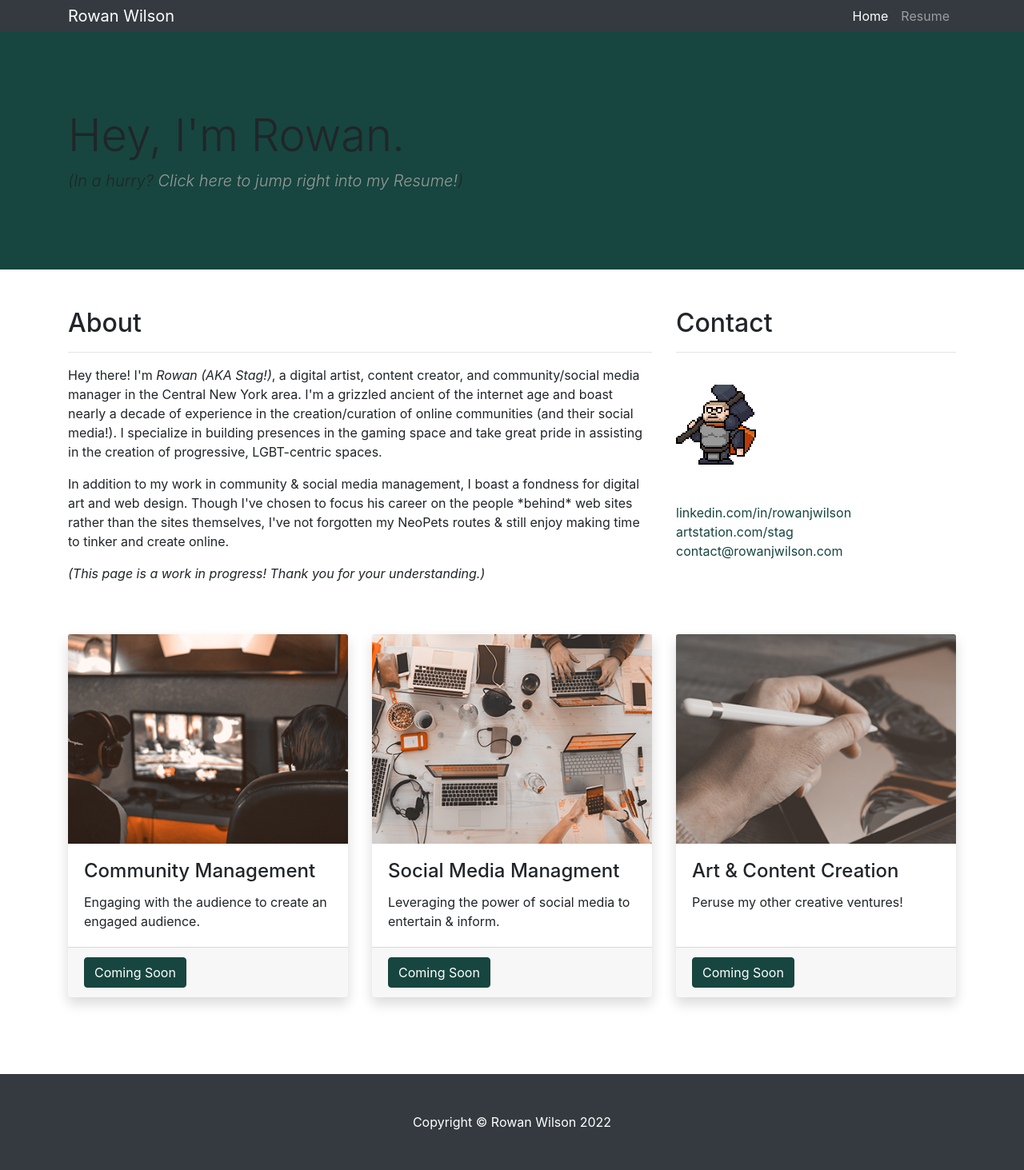
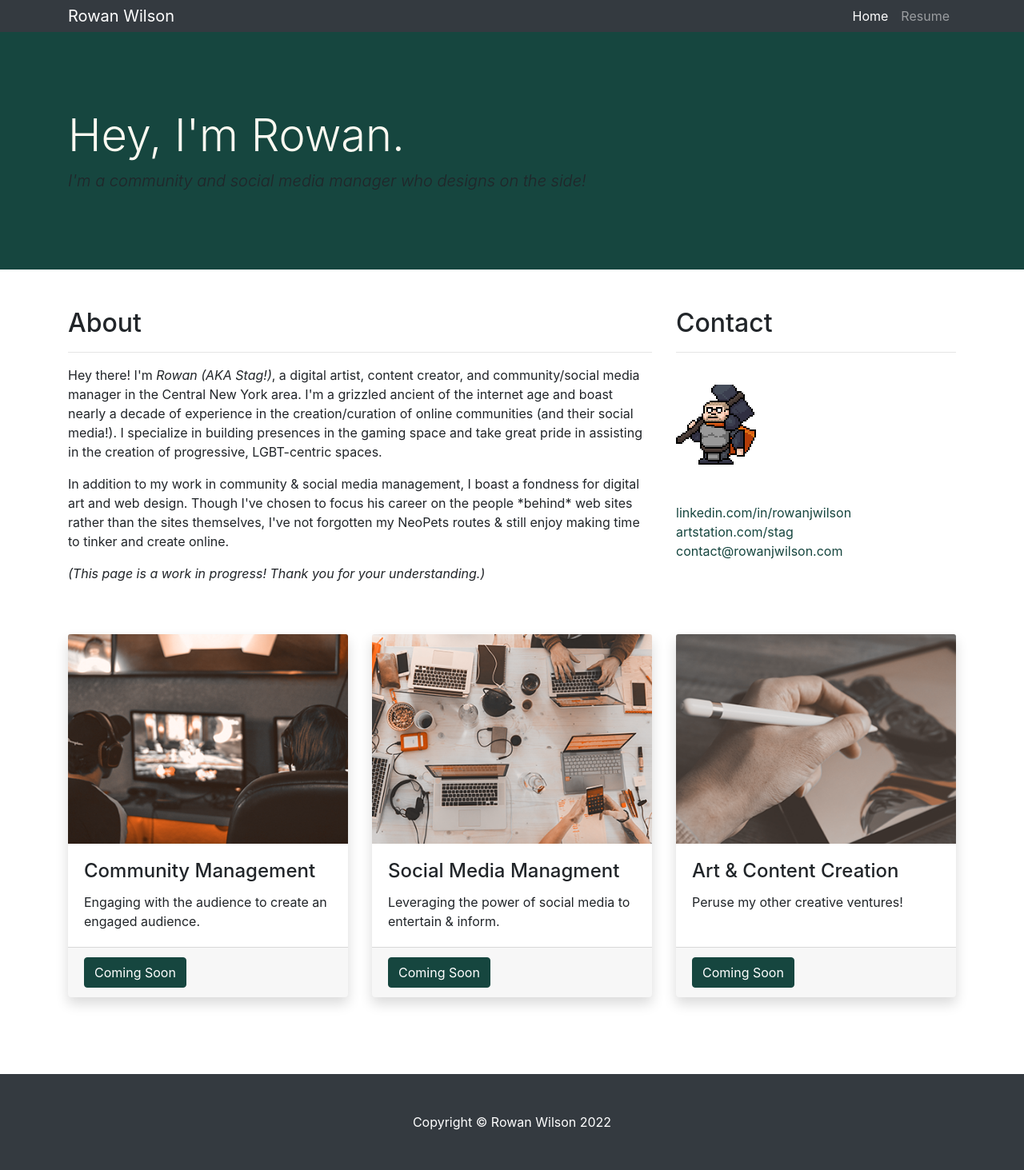
Before and after one commit to stagrunner/rowanjwilson, a Jekyll site: the page built from index.html, in a window 1280 px wide. Shown: the whole page at 80% size. Built offline with Jekyll 4.4.1, drawn with Linux system fonts in a browser that asks for light colours.

Commit message:
Update header.html

```diff
--- a/_includes/header.html
+++ b/_includes/header.html
@@ -3,11 +3,11 @@
   <div class="container h-100">
     <div class="row h-100 align-items-center">
       <div class="col-lg-12">
-        <h1 class="display-4 text-#fcfaf1 mt-5 mb-2">
+        <h1 class="display-4 mt-5 mb-2" style="color:#fcfaf1">
           Hey, I'm Rowan.
         </h1>
-        <p class="lead mb-5 text-#d1a451">
-          <i>(In a hurry? <a href="/Rowan Wilson Resume 2022.pdf"><span style="color:#999999;">Click here to jump right into my Resume!</span></a>)</i>
+        <p class="lead mb-5 text-#d1a451" style="#d1a451">
+          <i>I'm a community and social media manager who designs on the side!</i>
         </p>
       </div>
     </div>
```
